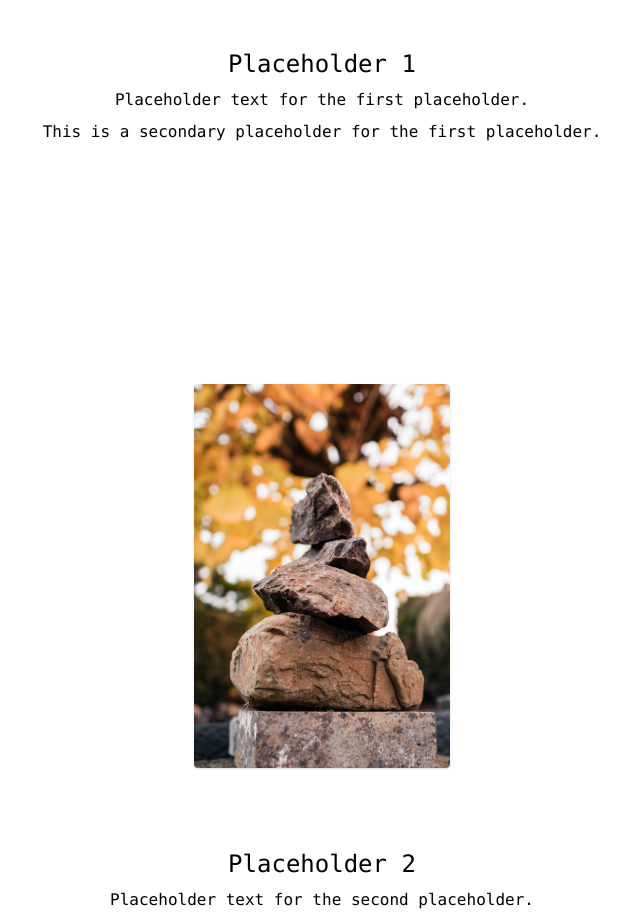
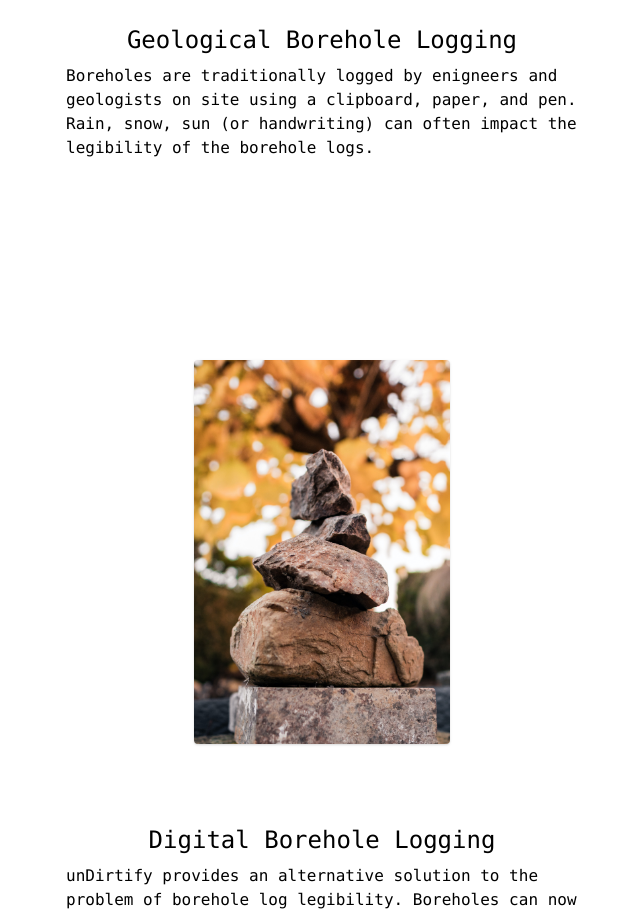
Before and after one commit to gz101/undirtify, a React (Create React App) app: page / in a window 1280 px wide. Shown: the part 1400-2314 px from the top of the page, without its empty margins (318-958 px from the left). Built offline with nearby package versions, Linux system fonts and the light colour scheme.

Commit message:
save progress

```diff
--- a/src/components/Body.js
+++ b/src/components/Body.js
@@ -8,17 +8,22 @@ const Body = () => {
       <div className='flex flex-col justify-center items-center bg-white h-screen font-mono py-40'>
         <img src={ImgMud} alt='hands' className='h-4/5 rounded mb-20 shadow' />
         <div className='flex flex-col justify-center items-center'>
-          <h2 className='text-2xl mb-2'>Placeholder 1</h2>
-          <p className='mb-2'>Placeholder text for the first placeholder.</p>
-          <span>This is a secondary placeholder for the first placeholder.</span>
+          <h2 className='text-2xl mb-2'>Geological Borehole Logging</h2>
+          <p className='mb-2 max-w-lg'>
+            Boreholes are traditionally logged by enigneers and geologists on site using a clipboard,
+            paper, and pen. Rain, snow, sun (or handwriting) can often impact the legibility of the
+            borehole logs.
+          </p>
         </div>
       </div>
       <div className='flex flex-col justify-center items-center bg-white h-screen font-mono py-40'>
         <img src={ImgRocks} alt='rocks' className='h-4/5 rounded mb-20 shadow' />
         <div className='flex flex-col justify-center items-center'>
-          <h2 className='text-2xl mb-2'>Placeholder 2</h2>
-          <p className='mb-2'>Placeholder text for the second placeholder.</p>
-          <span>This is a secondary placeholder for the second placeholder.</span>
+          <h2 className='text-2xl mb-2'>Digital Borehole Logging</h2>
+          <p className='mb-2 max-w-lg'>
+            unDirtify provides an alternative solution to the problem of borehole log legibility. Boreholes
+            can now be logged without any medium that would be affected by the legibility issues above.
+          </p>
         </div>
       </div>
     </>
```
